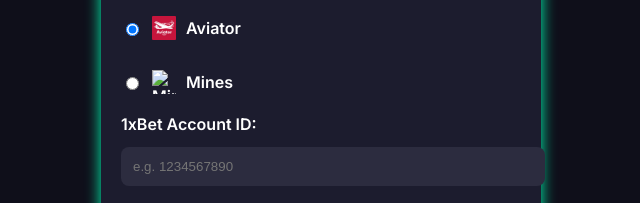
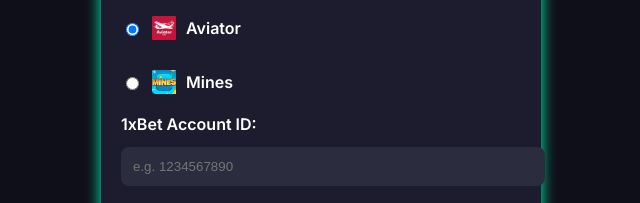
Before and after one commit to akzhol21112/predictor-site, a plain HTML site: page index.html in a window 1280 px wide. Shown: the part 318-521 px from the top of the page, 319-959 px from the left. Drawn offline with Linux system fonts and the light colour scheme.

Commit message:
Update index.html

```diff
--- a/index.html
+++ b/index.html
@@ -196,7 +196,7 @@
         </label>
         <label class="game-option">
           <input type="radio" name="game">
-          <img src="./mines-content-logo.webp" alt="Mines"> Mines
+          <img src="./mines_game.png" alt="Mines"> Mines
         </label>
       </div>
 
```
